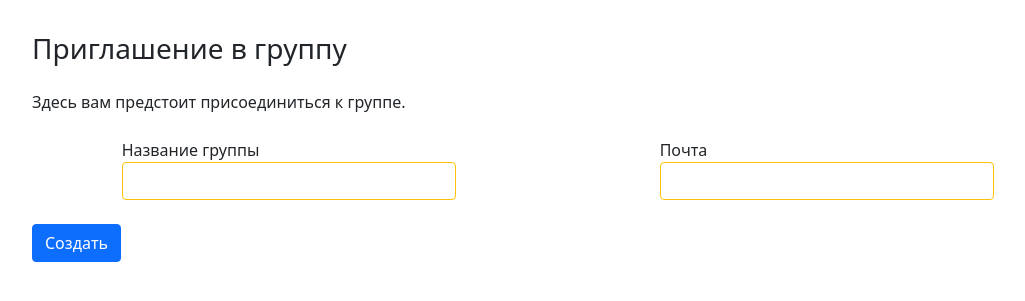
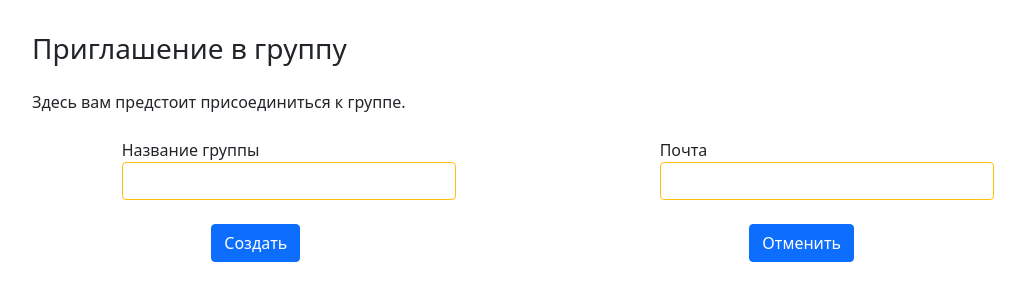
Before and after one commit to BulatYan/proekt_web, a Flask app: page /invite in a window 1280 px wide. Shown: the part 70-371 px from the top of the page, without its empty margins (82-1107 px from the left). Run offline with Flask 2, Linux system fonts and the light colour scheme.

Commit message:
update2 2

```diff
--- a/form/group.py
+++ b/form/group.py
@@ -7,3 +7,4 @@ class Create_GroupForm(FlaskForm):
     group = StringField('Название группы', validators=[DataRequired()])
     description = StringField('Описание группы')
     submit = SubmitField('Создать группу')
+    cancel = SubmitField('Отменить')
--- a/form/user.py
+++ b/form/user.py
@@ -53,7 +53,7 @@ class InviteForm(FlaskForm):
     group = StringField('Название группы', validators=[DataRequired()])
     email = EmailField('Почта', validators=[DataRequired()])
     submit = SubmitField('Создать')
-
+    cancel = SubmitField('Отменить')
 
 class MessageForm(FlaskForm):
     message = StringField('Сообщение')
--- a/main.py
+++ b/main.py
@@ -283,6 +283,8 @@ def aboutme():
 def ctreate_group():
     form = Create_GroupForm()
     if form.validate_on_submit():
+        if form.cancel.data:
+            return redirect('/')
         db_sess = db_session.create_session()
         admin = db_sess.query(User).filter(User.id == current_user.id).first()
         group = db_sess.query(Group).filter(Group.group_name == form.group.data).first()
@@ -301,9 +303,11 @@ def ctreate_group():
             db_sess.add(group_member)
             db_sess.commit()
             return "<h3>Создание группы</h3>" \
-                   f"<p class='my-3 my-md-4'> Группа {group.group_name} создана.</p>" \
+                   f"<p class='my-3 my-md-4'> Группа '{group.group_name}' создана.</p>" \
                    "<a href='/profile'>Возврат</a>"
-
+        else:
+            return render_template('create_group.html', title='Создание группы', form=form,
+                                   message=f"Такая группа '{group.group_name}' уже есть.")
     return render_template('create_group.html', title='Создание группы', form=form)
 
 
@@ -311,8 +315,13 @@ def ctreate_group():
 def my_groups():
     db_sess = db_session.create_session()
     group_list = []
-    for row in db_sess.query(GroupMember).all():
-        group_list.append(row.members_group)
+    groups = db_sess.query(Group).filter(Group.group_admin == current_user.id).all()
+    for row in groups:
+        if not row.description:
+            row.description = 'None'
+        cor = (row.group_name, row.description)
+        group_list.append(cor)
+
     return render_template('my_groups.html', group_list=group_list)
 
 
@@ -320,6 +329,8 @@ def my_groups():
 def invite():
     form = InviteForm()
     if form.validate_on_submit():
+        if form.cancel.data:
+            return redirect('/')
         db_sess = db_session.create_session()
         ticket = db_sess.query(Ticket).filter(Ticket.email == form.email.data,
                                               Ticket.members_group == form.group.data).first()
--- a/templates/create_group.html
+++ b/templates/create_group.html
@@ -21,7 +21,10 @@
             {% endfor %}
         </div>
     </div>
-    <div>{{ form.submit(type="submit", class="btn btn-primary") }}</div>
+    <div class="m4 row justify-content-around">
+        <div class="col-2">{{ form.submit(type="submit", class="btn btn-primary") }}</div>
+        <div class="col-2">{{ form.cancel(type="submit", class="btn btn-primary") }}</div>
+    </div>
     {% if message: %}
     <div class="my-4 alert alert-danger" role="alert"> {{message}}</div>
     {% endif %}
--- a/templates/invite.html
+++ b/templates/invite.html
@@ -21,7 +21,11 @@
             {% endfor %}
         </div>
     </div>
-    <div>{{ form.submit(type="submit", class="btn btn-primary") }}</div>
+<!--    <div>{{ form.submit(type="submit", class="btn btn-primary") }}</div>-->
+    <div class="m4 row justify-content-around">
+        <div class="col-2">{{ form.submit(type="submit", class="btn btn-primary") }}</div>
+        <div class="col-2">{{ form.cancel(type="submit", class="btn btn-primary") }}</div>
+    </div>
     {% if message: %}
     <div class="my-4 alert alert-danger" role="alert"> {{message}}</div>
     {% endif %}
--- a/templates/my_groups.html
+++ b/templates/my_groups.html
@@ -3,7 +3,8 @@
 <h3>Здесь вы можете посмотреть в каких группах вы состоите.</h3>
 {% for group in group_list%}
 <div class="my-2 p-2 border rounded border-warning">
-    {{ group }}
+    {{ group[0] }} - {{ group[1] }}
 </div>
 {% endfor %}
+<a class="btn btn-primary" id="cancel" href="/profile">Отменить</a>
 {% endblock %}
```
